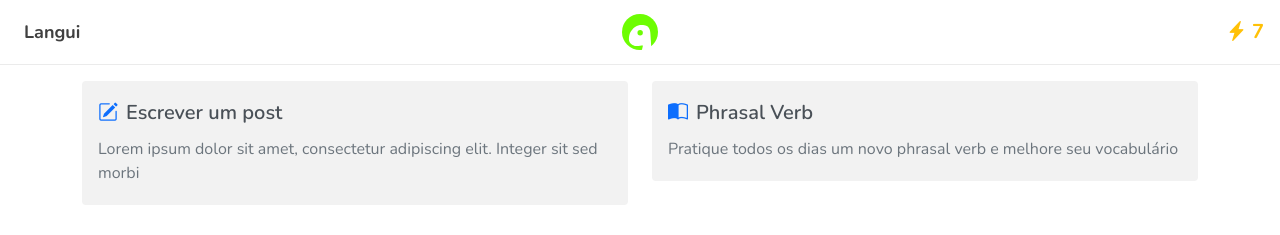
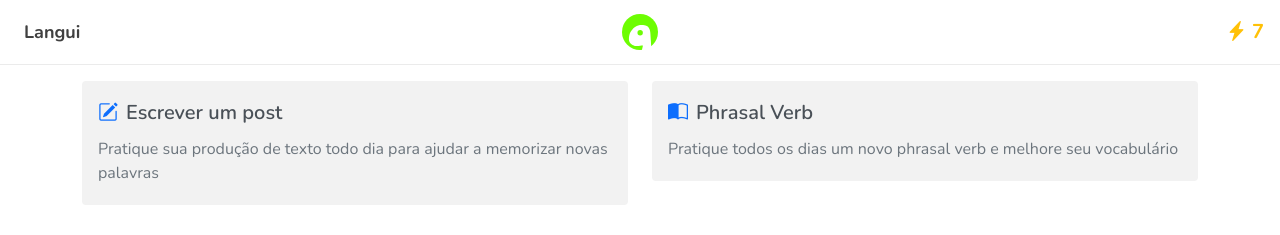
Before and after one commit to gabrielsarubo/langui-beta, a React (Create React App) app: page / in a window 1280 px wide. Shown: the top 235 px of the page. Built offline with nearby package versions, Linux system fonts and the light colour scheme.

Commit message:
Atualizar texto do card
Mudar o trecho de texto de um card da tela principal

```diff
--- a/src/pages/Home/index.js
+++ b/src/pages/Home/index.js
@@ -16,7 +16,7 @@ const Home = () => {
                 <i className="bi bi-pencil-square text-primary"></i>
                 <span>Escrever um post</span>
               </div>
-              <p className="text-secondary mb-0">Lorem ipsum dolor sit amet, consectetur adipiscing elit. Integer sit sed morbi</p>
+              <p className="text-secondary mb-0">Pratique sua produção de texto todo dia para ajudar a memorizar novas palavras</p>
             </div>
           </div>
 
```
